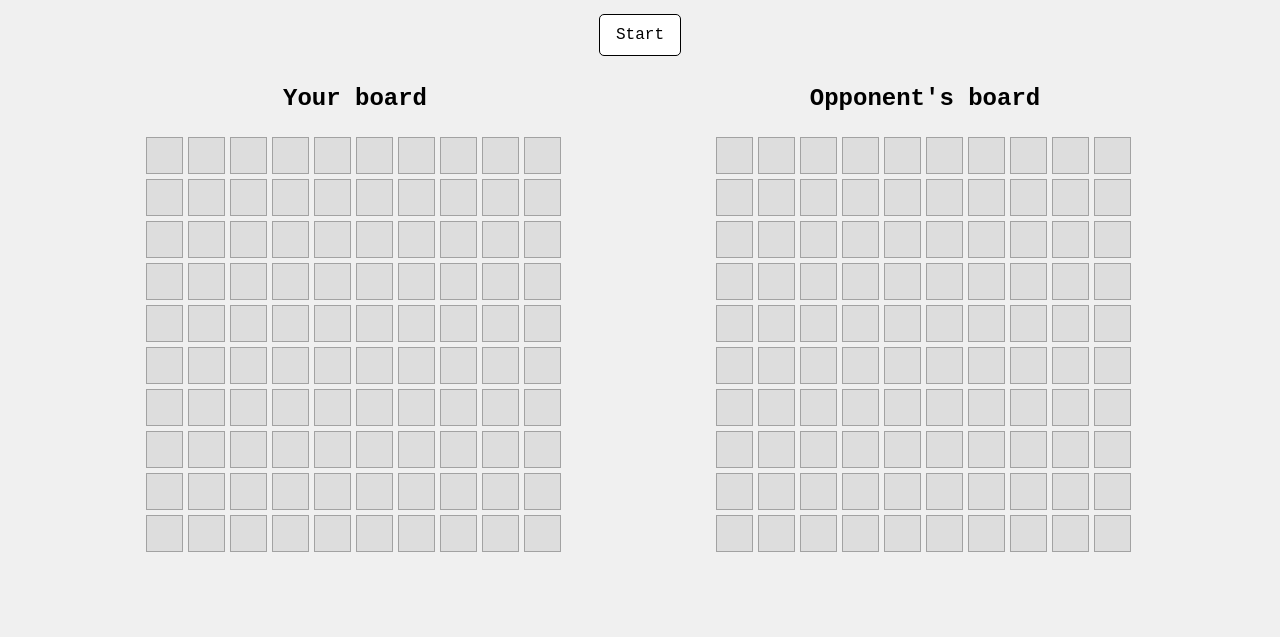
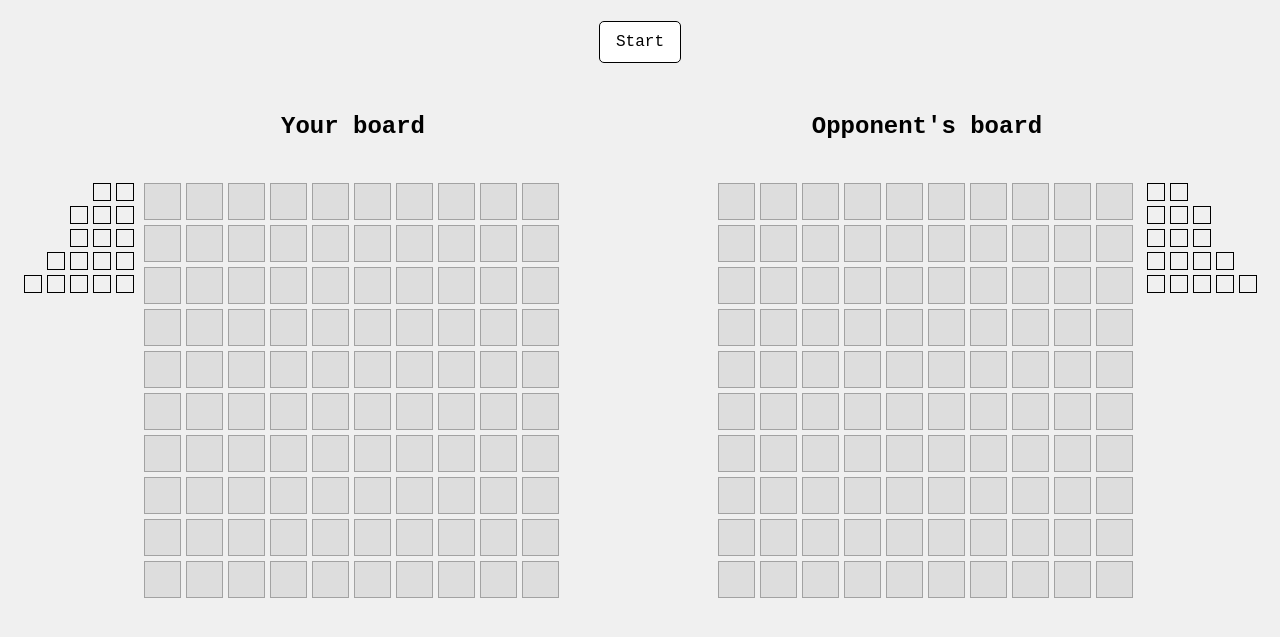
Before and after one commit to morheidari/Battleship, a website: page index.html in a window 1280 px wide. Shown: the part 101-738 px from the top of the page. Drawn offline with Linux system fonts and the light colour scheme.

Commit message:
add ourboard ships to ui

```diff
--- a/index.html
+++ b/index.html
@@ -15,21 +15,75 @@
       <div class="boards">
         <div class="player">
           <h2>Your board</h2>
-          <div class="ships"></div>
+          <div class="ships">
+            <div class="ship-1">
+              <div class="fragment"></div>
+              <div class="fragment"></div>
+            </div>
+            <div class="ship-2">
+              <div class="fragment"></div>
+              <div class="fragment"></div>
+              <div class="fragment"></div>
+            </div>
+            <div class="ship-3">
+              <div class="fragment"></div>
+              <div class="fragment"></div>
+              <div class="fragment"></div>
+            </div>
+            <div class="ship-4">
+              <div class="fragment"></div>
+              <div class="fragment"></div>
+              <div class="fragment"></div>
+              <div class="fragment"></div>
+            </div>
+            <div class="ship-5">
+              <div class="fragment"></div>
+              <div class="fragment"></div>
+              <div class="fragment"></div>
+              <div class="fragment"></div>
+              <div class="fragment"></div>
+            </div>
+          </div>
           <div class="board"></div>
         </div>
         <div class="opponent">
           <h2>Opponent's board</h2>
           <div class="board"></div>
-          <div class="ships"></div>
+          <div class="ships">
+            <div class="ship-1">
+              <div class="fragment"></div>
+              <div class="fragment"></div>
+            </div>
+            <div class="ship-2">
+              <div class="fragment"></div>
+              <div class="fragment"></div>
+              <div class="fragment"></div>
+            </div>
+            <div class="ship-3">
+              <div class="fragment"></div>
+              <div class="fragment"></div>
+              <div class="fragment"></div>
+            </div>
+            <div class="ship-4">
+              <div class="fragment"></div>
+              <div class="fragment"></div>
+              <div class="fragment"></div>
+              <div class="fragment"></div>
+            </div>
+            <div class="ship-5">
+              <div class="fragment"></div>
+              <div class="fragment"></div>
+              <div class="fragment"></div>
+              <div class="fragment"></div>
+              <div class="fragment"></div>
+            </div>
+          </div>
         </div>
       </div>
     </div>
     <script>
       const playerGrid = document.querySelector('.player>.board')
       const opponentGrid = document.querySelector('.opponent>.board')
-      const playerShips = document.querySelector('.player>.ships')
-      const opponentsShips = document.querySelector('.opponent>.ships')
 
       for (let i = 0; i < 100; i++) {
         const cell = document.createElement('div')
@@ -37,31 +91,6 @@
         playerGrid.appendChild(cell.cloneNode())
         opponentGrid.appendChild(cell.cloneNode())
       }
-      const ship2 = document.createElement('div')
-      ship2.classList.add('ship-2')
-      const ship3 = document.createElement('div')
-      ship3.classList.add('ship-3')
-      const ship4 = document.createElement('div')
-      ship4.classList.add('ship-4')
-      const ship5 = document.createElement('div')
-      ship5.classList.add('ship-5')
-      const ships = [
-        ship2.cloneNode(),
-        ship3.cloneNode(),
-        ship3.cloneNode(),
-        ship4.cloneNode(),
-        ship5.cloneNode()
-      ]
-      ships.forEach((ship) => {
-        const length = ship.className.slice(-1)
-        for (let i = 0; i < length; i++) {
-          const shipFragment = document.createElement('div')
-          shipFragment.classList.add('fragment')
-          ship.appendChild(shipFragment)
-        }
-        playerShips.appendChild(ship.cloneNode())
-        opponentsShips.appendChild(ship.cloneNode())
-      })
     </script>
   </body>
 </html>
--- a/style.css
+++ b/style.css
@@ -55,7 +55,7 @@ html {
 .boards {
   display: grid;
   gap: 150px;
-  grid-template-columns: 420px 420px;
+  grid-template-columns: 1fr 1fr;
   justify-content: center;
   justify-items: center;
 }
@@ -66,11 +66,20 @@ h2 {
   justify-content: center;
 }
 
-.player,
+.player {
+  display: grid;
+  grid-template-columns: 1fr 3fr;
+  grid-template-rows: 1fr 4fr;
+  justify-content: center;
+  justify-items: center;
+}
+
 .opponent {
   display: grid;
-  grid-template-columns: 1fr 4fr;
-  grid-template-rows: 1fr 6fr;
+  grid-template-columns: 3fr 1fr;
+  grid-template-rows: 1fr 4fr;
+  justify-content: center;
+  justify-items: center;
 }
 
 .player > h2 {
@@ -86,11 +95,39 @@ h2 {
 }
 
 .opponent > .board {
-  grid-column: 1 / span 1;
+  grid-column: 1 / 2;
+}
+
+.player > .ships {
+  grid-row: 2 / span 1;
+  grid-column: 1 / 2;
+}
+
+.opponent > .ships {
+  grid-row: 2 / span 1;
+  grid-column: 2 / 3;
 }
 
 .fragment {
-  height: 6px;
-  width: 6px;
+  height: 16px;
+  width: 16px;
   border: 1px solid black;
+  flex: 0 0 auto;
 }
+
+.ships {
+  display: flex;
+  flex-direction: column;
+  gap: 5px;
+  padding: 3px;
+}
+
+.ships > div {
+  display: flex;
+  gap: 5px;
+  align-items: center;
+}
+
+.player > .ships > div {
+  justify-content: end;
+}
```
